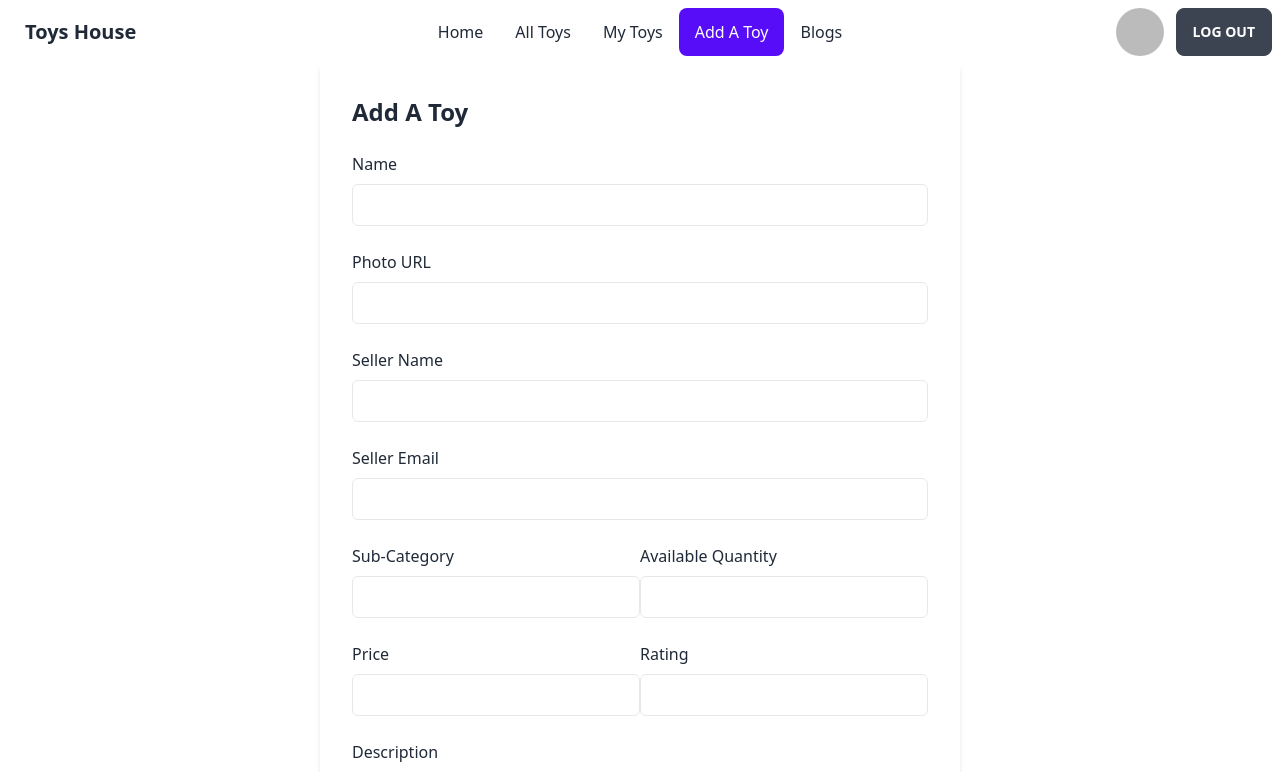
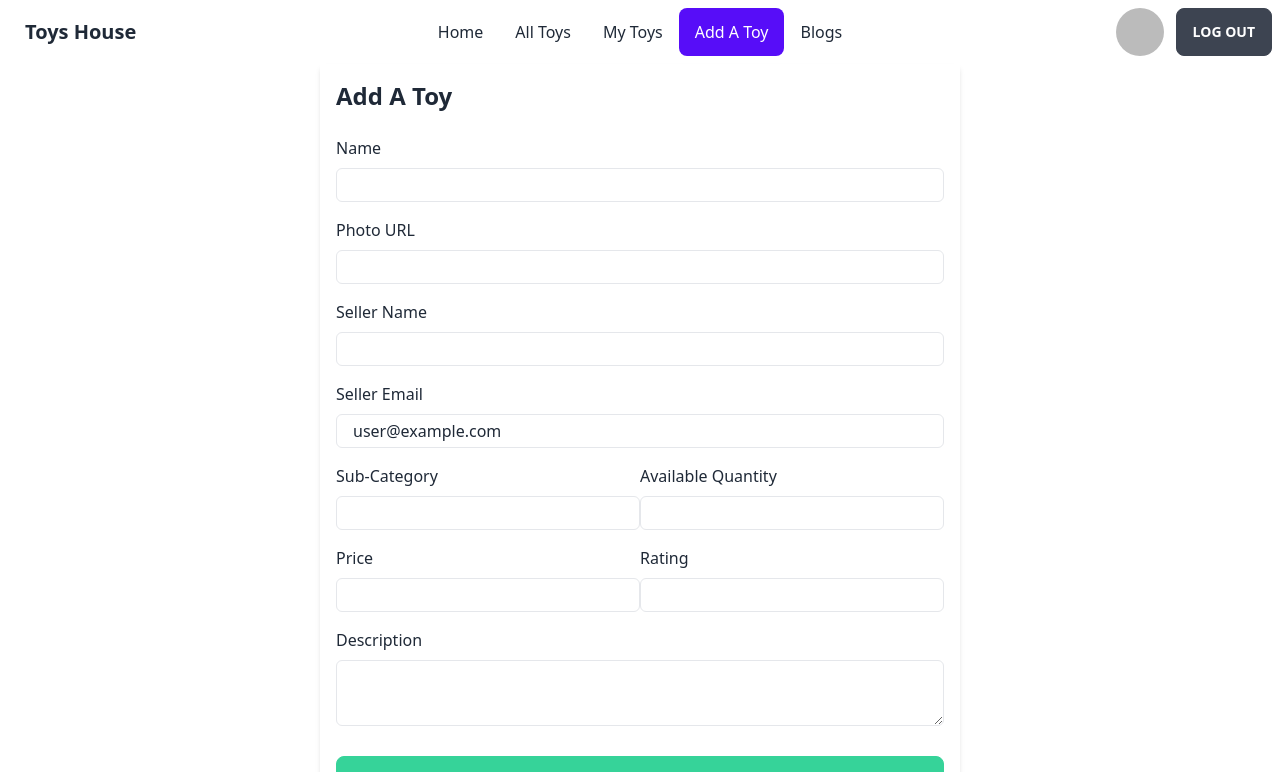
Before and after one commit to Shahriar1212/toy-house-client, a React (Vite) app in the folder toys-house-client/: page /addtoy in a window 1280 px wide. Shown: the top 772 px of the page. Built offline with nearby package versions, Linux system fonts and the light colour scheme; no server answers; sample sign-in values are in the browser's storage.

Commit message:
delete toy added

```diff
--- a/toys-house-client/package.json
+++ b/toys-house-client/package.json
@@ -21,7 +21,8 @@
     "react-router-dom": "^6.11.2",
     "react-tabs": "^6.0.1",
     "react-toast": "^1.0.3",
-    "sort-by": "^1.2.0"
+    "sort-by": "^1.2.0",
+    "sweetalert2": "^11.7.5"
   },
   "devDependencies": {
     "@types/react": "^18.0.28",
--- a/toys-house-client/src/Components/AddToy/AddToy.jsx
+++ b/toys-house-client/src/Components/AddToy/AddToy.jsx
@@ -1,52 +1,88 @@
+import { useContext } from "react";
+import { AuthContext } from "../../Providers/AuthProviders";
 
 const AddToy = () => {
+
+    const {user} = useContext(AuthContext);
+
+    const handleAddToy = (event) => {
+        event.preventDefault();
+        const form = event.target;
+        const name = form.name.value;
+        const img = form.photoURL.value;
+        const price = parseFloat(form.price.value);
+        const rating = parseFloat(form.rating.value);
+        const seller_name = form.sellerName.value;
+        const seller_email = user?.email;
+        const category = parseInt(form.category.value);
+        const available_quantity = parseInt(form.quantity.value);
+        const toy_description = form.description.value;
+
+        const toy = {img, name, price, rating, category, available_quantity, seller_email, seller_name, toy_description}
+
+        console.log(toy);
+
+        fetch('http://localhost:5000/toys', {
+            method: 'POST',
+            headers: {
+                'content-type': 'application/json'
+            },
+            body: JSON.stringify(toy)
+        })
+        .then(res => res.json())
+        .then(data => {
+            console.log(data)
+        })
+    }
+
+
     return (
         <div>
-            <form className="w-1/2 mx-auto bg-white p-8 shadow-md">
+            <form onSubmit={handleAddToy} className="lg:w-1/2 mx-auto bg-white p-4 shadow-md">
                 <h2 className="text-2xl font-bold mb-6">Add A Toy</h2>
 
-                <div className="mb-6">
+                <div className="mb-4">
                     <label htmlFor="name" className="block font-medium mb-2">Name</label>
-                    <input type="text" id="name" name="name" className="w-full px-4 py-2 border rounded-md focus:outline-none focus:ring-blue-500 focus:border-blue-500" required />
+                    <input type="text" id="name" name="name" className="w-full px-4 py-1 border rounded-md focus:outline-none focus:ring-blue-500 focus:border-blue-500" required />
                 </div>
 
-                <div className="mb-6">
+                <div className="mb-4">
                     <label htmlFor="photoURL" className="block font-medium mb-2">Photo URL</label>
-                    <input type="text" id="photoURL" name="photoURL" className="w-full px-4 py-2 border rounded-md focus:outline-none focus:ring-blue-500 focus:border-blue-500" required />
+                    <input type="text" id="photoURL" name="photoURL" className="w-full px-4 py-1 border rounded-md focus:outline-none focus:ring-blue-500 focus:border-blue-500" required />
                 </div>
 
-                <div className="mb-6">
+                <div className="mb-4">
                     <label htmlFor="sellerName" className="block font-medium mb-2">Seller Name</label>
-                    <input type="text" id="sellerName" name="sellerName" className="w-full px-4 py-2 border rounded-md focus:outline-none focus:ring-blue-500 focus:border-blue-500" required />
+                    <input type="text" id="sellerName" name="sellerName" className="w-full px-4 py-1 border rounded-md focus:outline-none focus:ring-blue-500 focus:border-blue-500" required />
                 </div>
 
-                <div className="mb-6">
+                <div className="mb-4">
                     <label htmlFor="sellerEmail" className="block font-medium mb-2">Seller Email</label>
-                    <input type="email" id="sellerEmail" name="sellerEmail" className="w-full px-4 py-2 border rounded-md focus:outline-none focus:ring-blue-500 focus:border-blue-500" required />
+                    <input type="email" id="sellerEmail" defaultValue={user?.email} name="sellerEmail" className="w-full px-4 py-1 border rounded-md focus:outline-none focus:ring-blue-500 focus:border-blue-500" required />
                 </div>
 
 
                 <div className="w-full lg:flex">
-                    <div className="mb-6 w-1/2">
-                        <label htmlFor="subCategory" className="block font-medium mb-2">Sub-Category</label>
-                        <input type="text" id="subCategory" name="subCategory" className="w-full px-4 py-2 border rounded-md focus:outline-none focus:ring-blue-500 focus:border-blue-500" required />
+                    <div className="mb-4 w-1/2">
+                        <label htmlFor="category" className="block font-medium mb-2">Sub-Category</label>
+                        <input type="text" id="category" name="category" className="w-full px-4 py-1 border rounded-md focus:outline-none focus:ring-blue-500 focus:border-blue-500" required />
                     </div>
-                    <div className="mb-6 w-1/2">
+                    <div className="mb-4 w-1/2">
                         <label htmlFor="quantity" className="block font-medium mb-2">Available Quantity</label>
-                        <input type="number" id="quantity" name="quantity" className="w-full px-4 py-2 border rounded-md focus:outline-none focus:ring-blue-500 focus:border-blue-500" required />
+                        <input type="number" id="quantity" name="quantity" className="w-full px-4 py-1 border rounded-md focus:outline-none focus:ring-blue-500 focus:border-blue-500" required />
                     </div>
                 </div>
 
 
                 <div className="w-full flex justify-between">
-                    <div className="mb-6 w-1/2">
+                    <div className="mb-4 w-1/2">
                         <label htmlFor="price" className="block font-medium mb-2">Price</label>
-                        <input type="number" id="price" name="price" className="w-full px-4 py-2 border rounded-md focus:outline-none focus:ring-blue-500 focus:border-blue-500" required />
+                        <input type="text" id="price" name="price" className="w-full px-4 py-1 border rounded-md focus:outline-none focus:ring-blue-500 focus:border-blue-500" required />
                     </div>
 
-                    <div className="mb-6 w-1/2">
+                    <div className="mb-4 w-1/2">
                         <label htmlFor="rating" className="block font-medium mb-2">Rating</label>
-                        <input type="number" id="rating" name="rating" className="w-full px-4 py-2 border rounded-md focus:outline-none focus:ring-blue-500 focus:border-blue-500" required />
+                        <input type="text" id="rating" name="rating" className="w-full px-4 py-1 border rounded-md focus:outline-none focus:ring-blue-500 focus:border-blue-500" required />
                     </div>
                 </div>
 
--- /dev/null
+++ b/toys-house-client/src/Components/MyToys/MyToysRow.jsx
@@ -0,0 +1,40 @@
+import React, { useState } from 'react';
+import Swal from 'sweetalert2';
+
+const MyToysRow = ({toy, handleDelete}) => {
+
+
+    const { _id, img, name, available_quantity, seller_email, category_name, seller_name, toy_description, price, rating } = toy;
+
+
+
+    return (
+        <tr>
+            <td>
+                <div className="flex items-center space-x-3">
+                    <div className="avatar">
+                        <div className="mask mask-squircle w-12 h-12">
+                            <img src={img} alt='toy-img' />
+                        </div>
+                    </div>
+                    <div>
+                        <div className="font-bold">{name}</div>
+                        <div className="text-sm opacity-50">{seller_name}</div>
+                    </div>
+                </div>
+            </td>
+            <td>
+                {category_name ? category_name : "not found"}
+                <br />
+                <span className="badge badge-ghost badge-sm">$ {price}</span>
+            </td>
+            <td>{available_quantity}</td>
+            <th>
+                <button className="btn btn-warning btn-outline btn-xs mr-2">Update</button>
+                <button onClick={() => handleDelete(_id)} className="btn btn-error btn-outline btn-xs">Delete</button>
+            </th>
+        </tr>
+    );
+};
+
+export default MyToysRow;
--- a/toys-house-client/src/routes/PrivateRoutes.jsx
+++ b/toys-house-client/src/routes/PrivateRoutes.jsx
@@ -2,21 +2,24 @@ import React, { useContext } from 'react';
 import { Navigate, useLocation } from 'react-router-dom';
 import { AuthContext } from '../Providers/AuthProviders';
 
-const PrivateRoutes = ({children}) => {
-    const {user, loading} = useContext(AuthContext);
+const PrivateRoutes = ({ children }) => {
+    const { user, loading } = useContext(AuthContext);
     const location = useLocation();
 
-    if(loading){
+    if (loading) {
         return <div className="spinner-border" role="status">
-        <span className="visually-hidden">Loading...</span>
-      </div>
+            <div className='text-center h-40'>
+                <progress className="progress w-56"></progress>
+            </div>
+
+        </div>
     }
 
-    if(user) {
+    if (user) {
         return children;
     }
 
-    return <Navigate to='/login' state={{from: location}} relative={true}></Navigate>
+    return <Navigate to='/login' state={{ from: location }} relative={true}></Navigate>
 };
 
 export default PrivateRoutes;
```
Also changed, not shown: toys-house-client/src/Components/MyToys/MyToys.jsx (+55 -54 lines), 1 other file (tests, documents, lock files or other folders).
